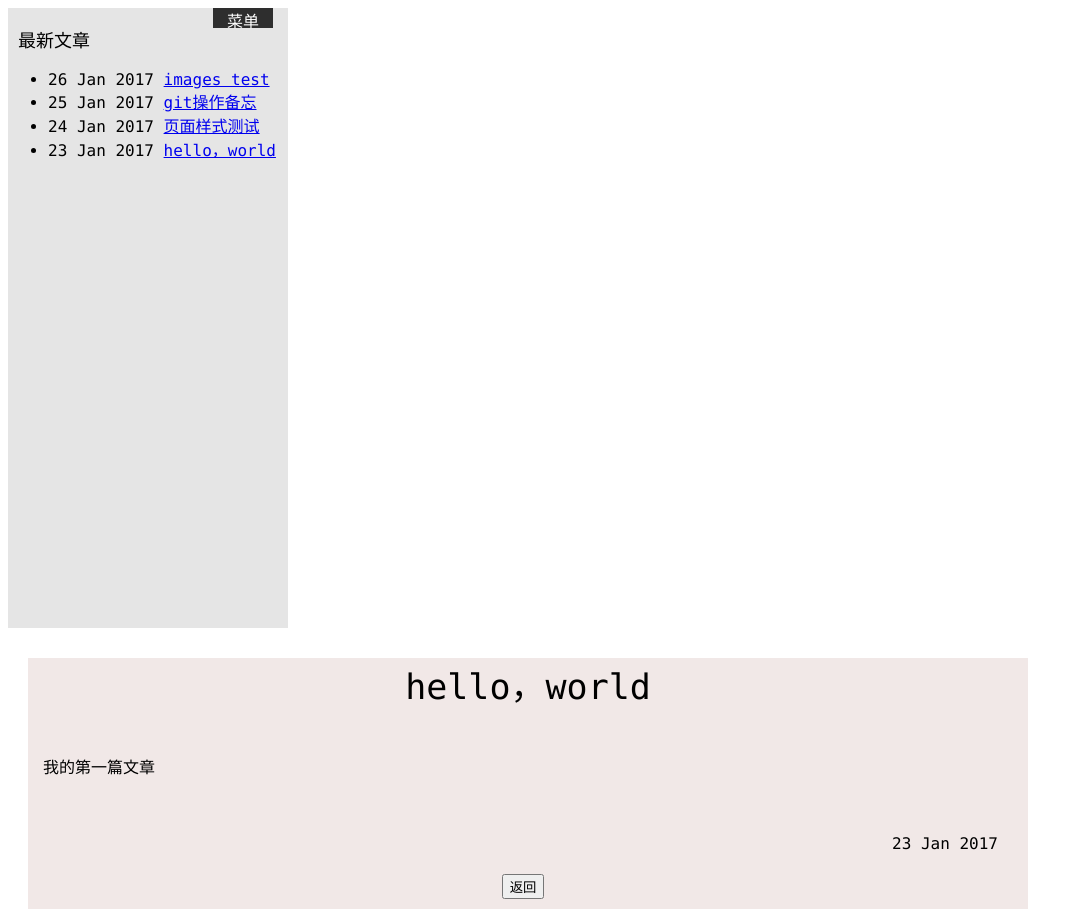
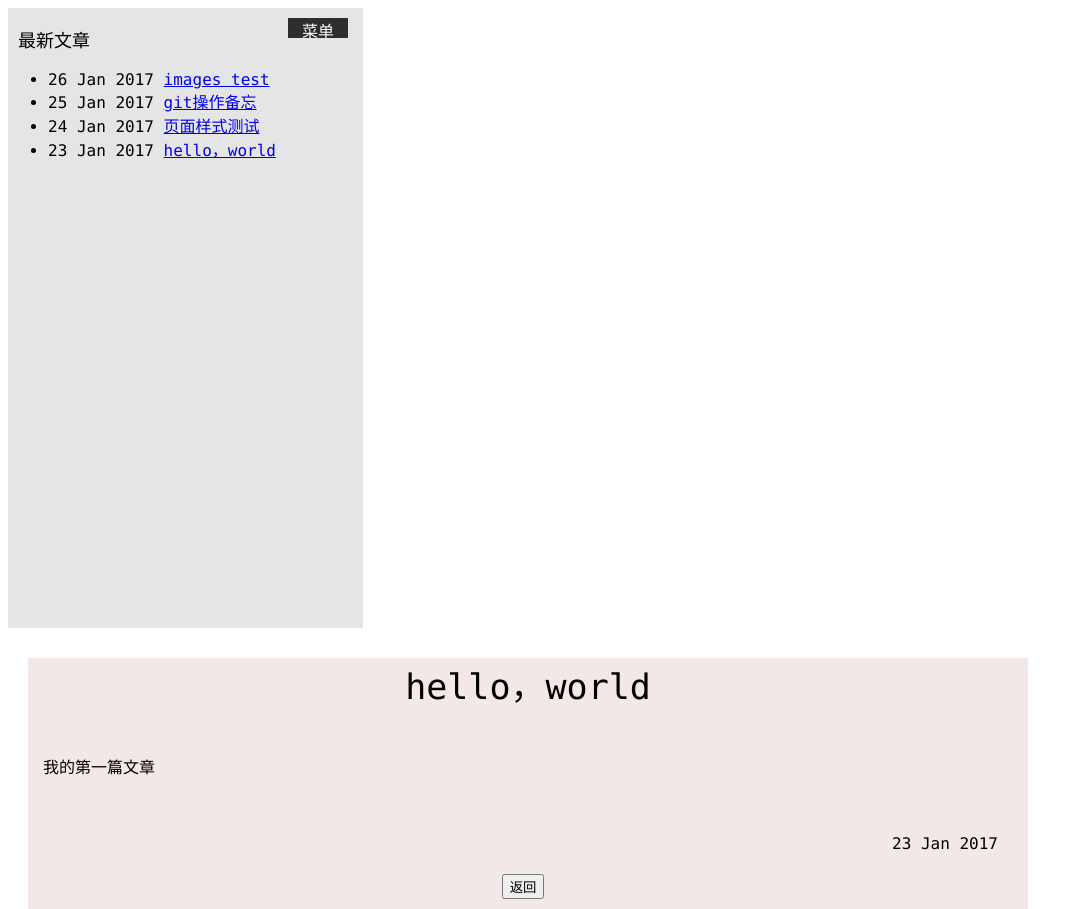
Before and after one commit to wangjianjie606/dono, a Jekyll site: the page built from _posts/test/2017-01-23-hello-world.html, in a window 1280 px wide. Shown: the whole page, without its empty margins (0-1083 px from the left). Built offline with Jekyll 4.4.1, drawn with Linux system fonts in a browser that asks for light colours.

Commit message:
change style

```diff
--- a/assets/css/main.css
+++ b/assets/css/main.css
@@ -7,9 +7,13 @@
   background:rgba(123,32,22,0.1);
 }
 
-#leftDiv,#sidebar{
+#sidebar{
   width:280px;
   height:620px;
+}
+
+#sidebar{
+  float:left;
 }
 
 #leftDiv{
@@ -51,6 +55,7 @@ body{
   color:white;
   text-align:center;
   margin-right:15px;
+  margin-top:10px;
 }
 
 #closeMenuBtn{
```
